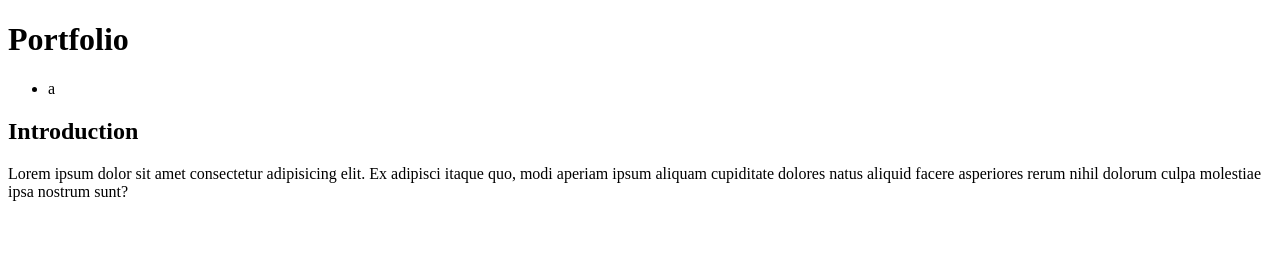
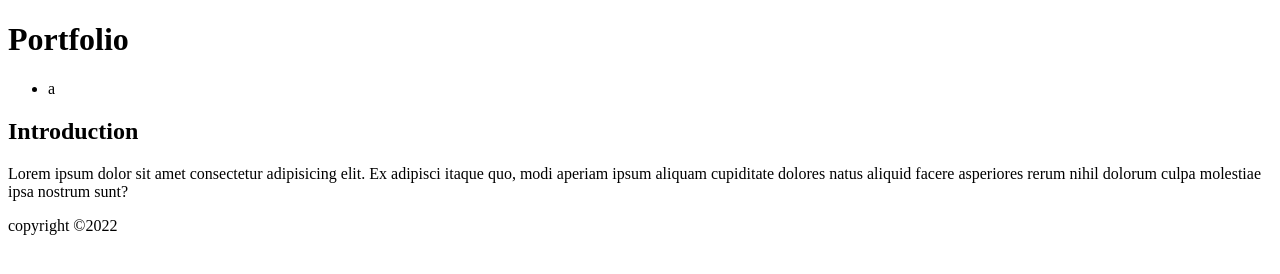
Before and after one commit to joannajsnsk/portfolio, a plain HTML site: page index.html in a window 1280 px wide. Drawn offline with Linux system fonts and the light colour scheme.

Commit message:
footer has been added

```diff
--- a/index.html
+++ b/index.html
@@ -20,5 +20,10 @@
                 <p>Lorem ipsum dolor sit amet consectetur adipisicing elit. Ex adipisci itaque quo, modi aperiam ipsum aliquam cupiditate dolores natus aliquid facere asperiores rerum nihil dolorum culpa molestiae ipsa nostrum sunt?</p>
             </section>
         </main>
+        <footer>
+            <div>
+                <p>copyright &copy;2022</p>
+            </div>
+        </footer>
     </body>
 </html>
```
